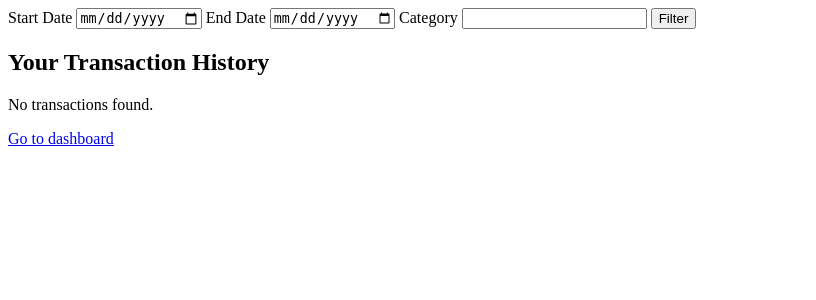
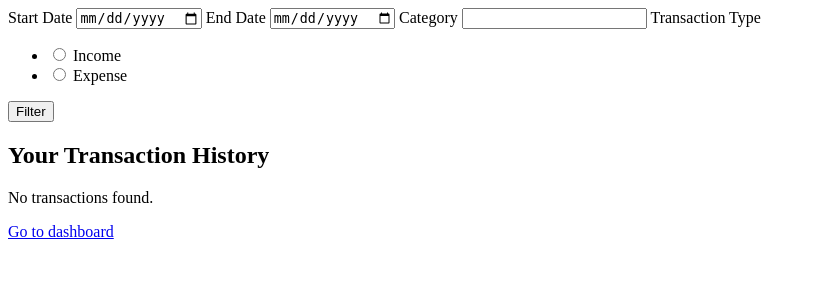
Before and after one commit to quduss/personal_finance_tracker, a Flask app: page /transactions in a window 1280 px wide. Shown: the top 300 px of the page, without its empty margins (0-816 px from the left). Run offline with Flask 3, Linux system fonts and the light colour scheme; the visitor is signed in with stand-in values (Sample User, id 1); data that the repository does not hold is empty.

Commit message:
Render transaction_type in form

```diff
--- a/templates/transactions.html
+++ b/templates/transactions.html
@@ -17,6 +17,9 @@
 
         <label for="category">Category</label>
         {{ form.category() }}
+
+        <label for="transaction_type">Transaction Type</label>
+        {{ form.transaction_type() }}
 
         <button type="submit">Filter</button>
     </form>
```
